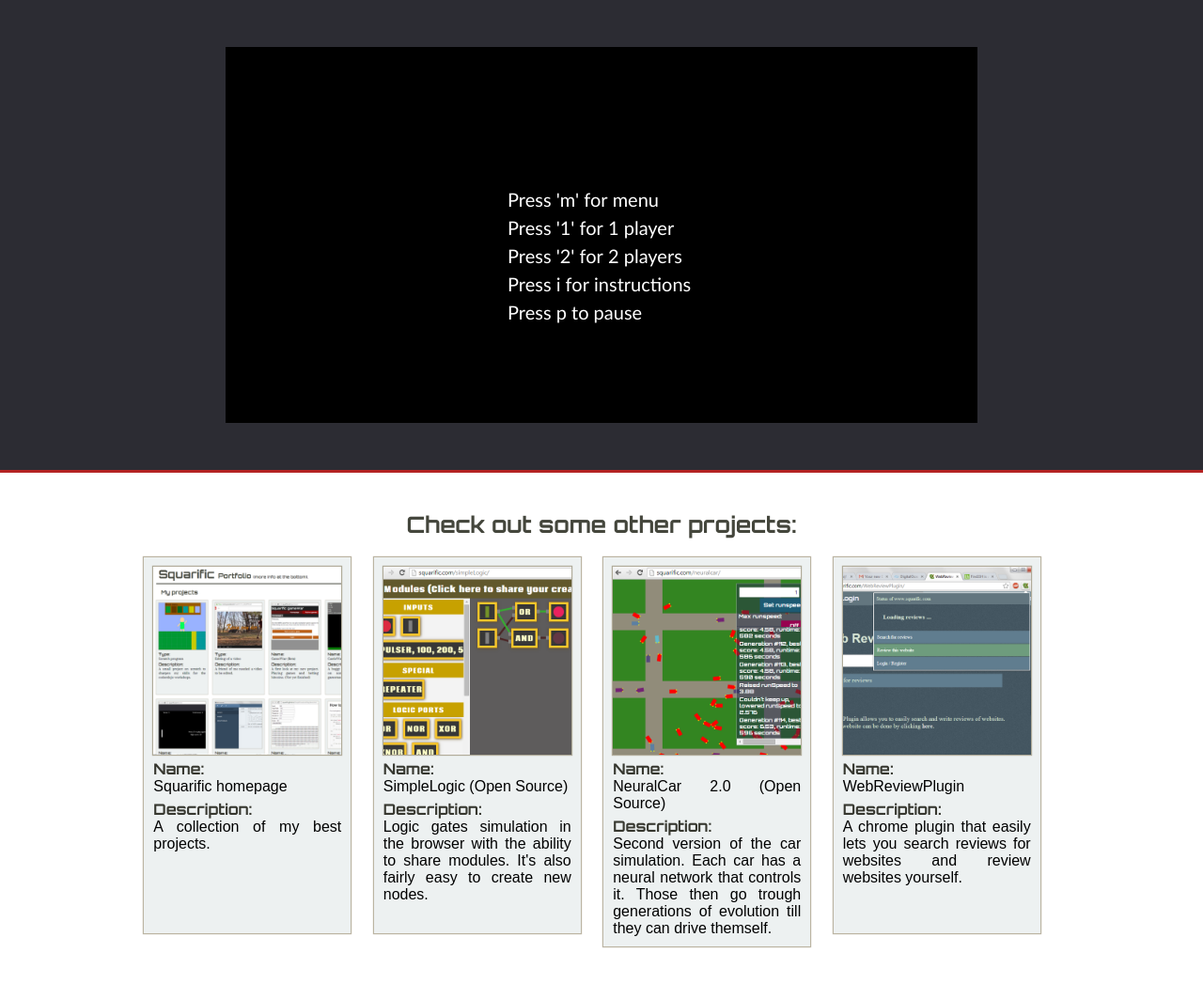
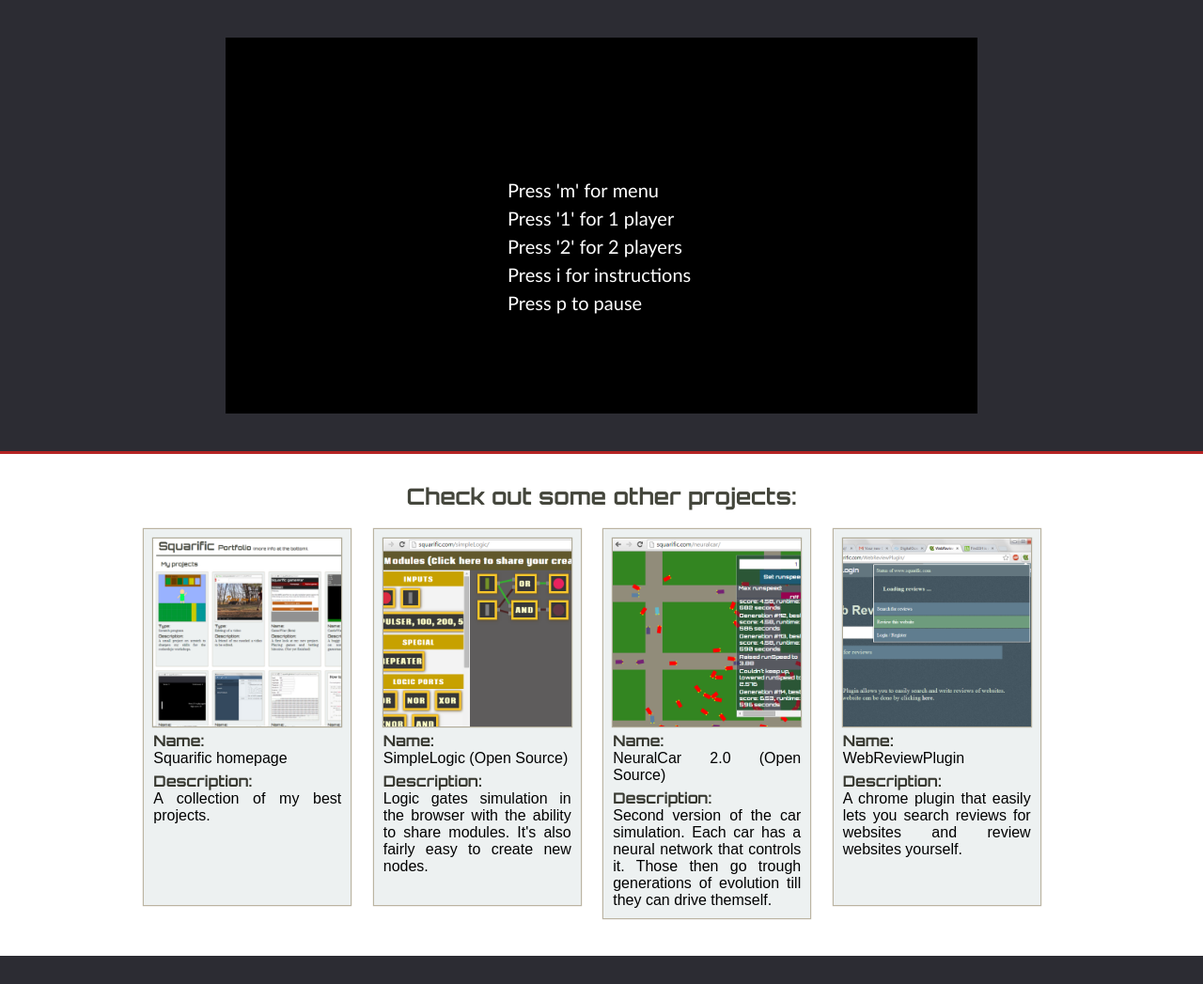
Before and after one commit to Squarific/Pong-Kevin, a plain HTML site: page index.html in a window 1280 px wide. Shown: the whole page at 94% size. After the commit the page ends 1017 px from the top, so only its background shows below. Drawn offline with Linux system fonts and the light colour scheme; a web font is replaced by a local one.

Commit message:
Added share buttons + pushed projects up a bit

```diff
--- a/index.html
+++ b/index.html
@@ -15,7 +15,7 @@
 
 		  ga('create', 'UA-30802449-2', 'auto');
 		</script>
-		<center style="margin:50px;">
+		<center style="margin:40px;">
 			<canvas id="canvas" width="800" height="400"></canvas>
 		</center>
 		<div class="projects">
@@ -50,5 +50,7 @@
 			</a>
 		</div>
 		<script src="pong.js"></script>
+		<!-- Go to www.addthis.com/dashboard to customize your tools -->
+		<script type="text/javascript" src="//s7.addthis.com/js/300/addthis_widget.js#pubid=ra-53c4fbf2311fe8f1"></script>
 	</body>
 </html>
--- a/projects.css
+++ b/projects.css
@@ -10,6 +10,7 @@
 	border-top:3px solid rgb(180, 35, 35);
 	text-align:center;
 	padding:20px;
+	padding-top:10px;
 	background:white;
 	font-family: 'Arapey', sans-serif;
 }
```
